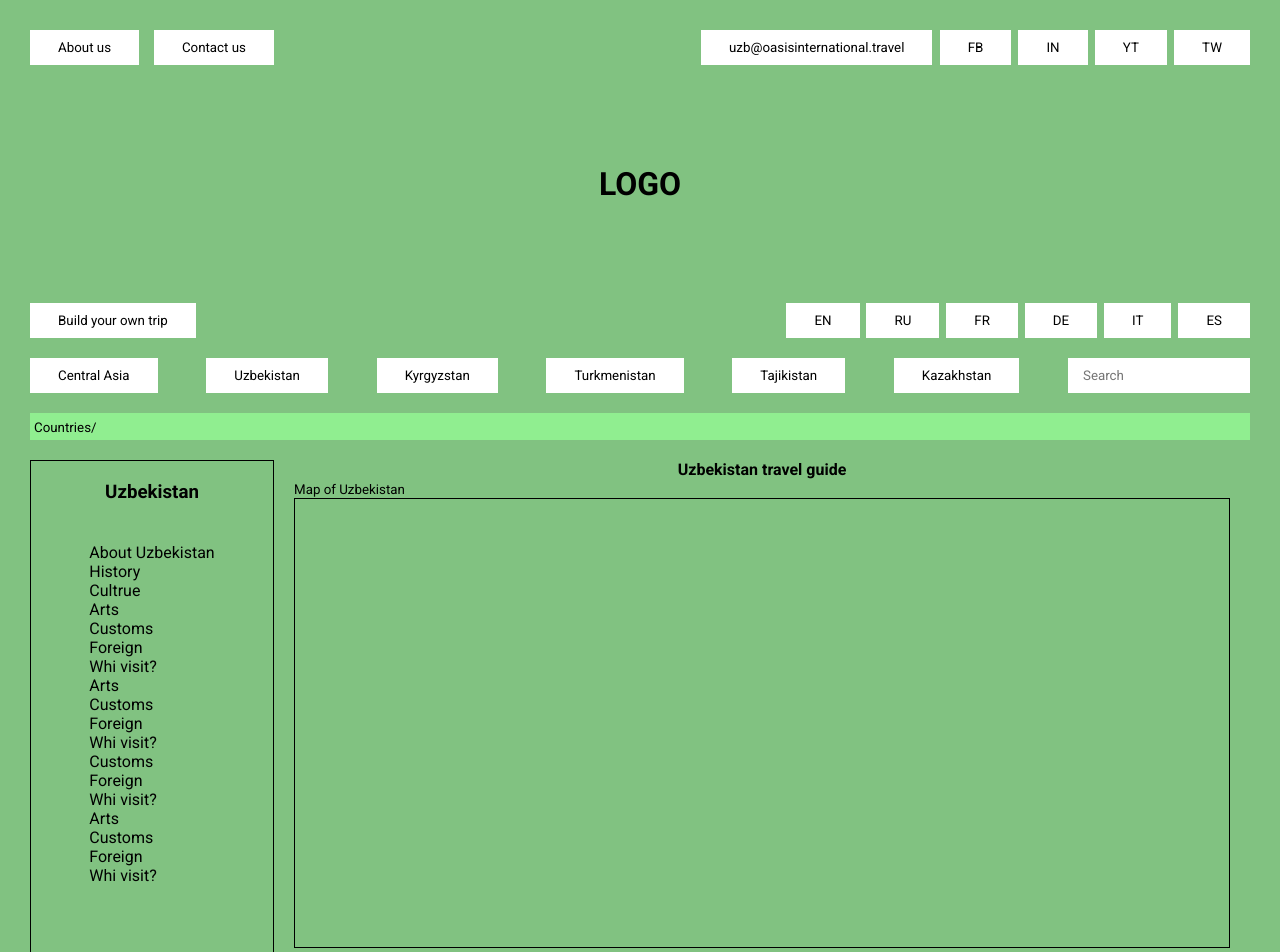
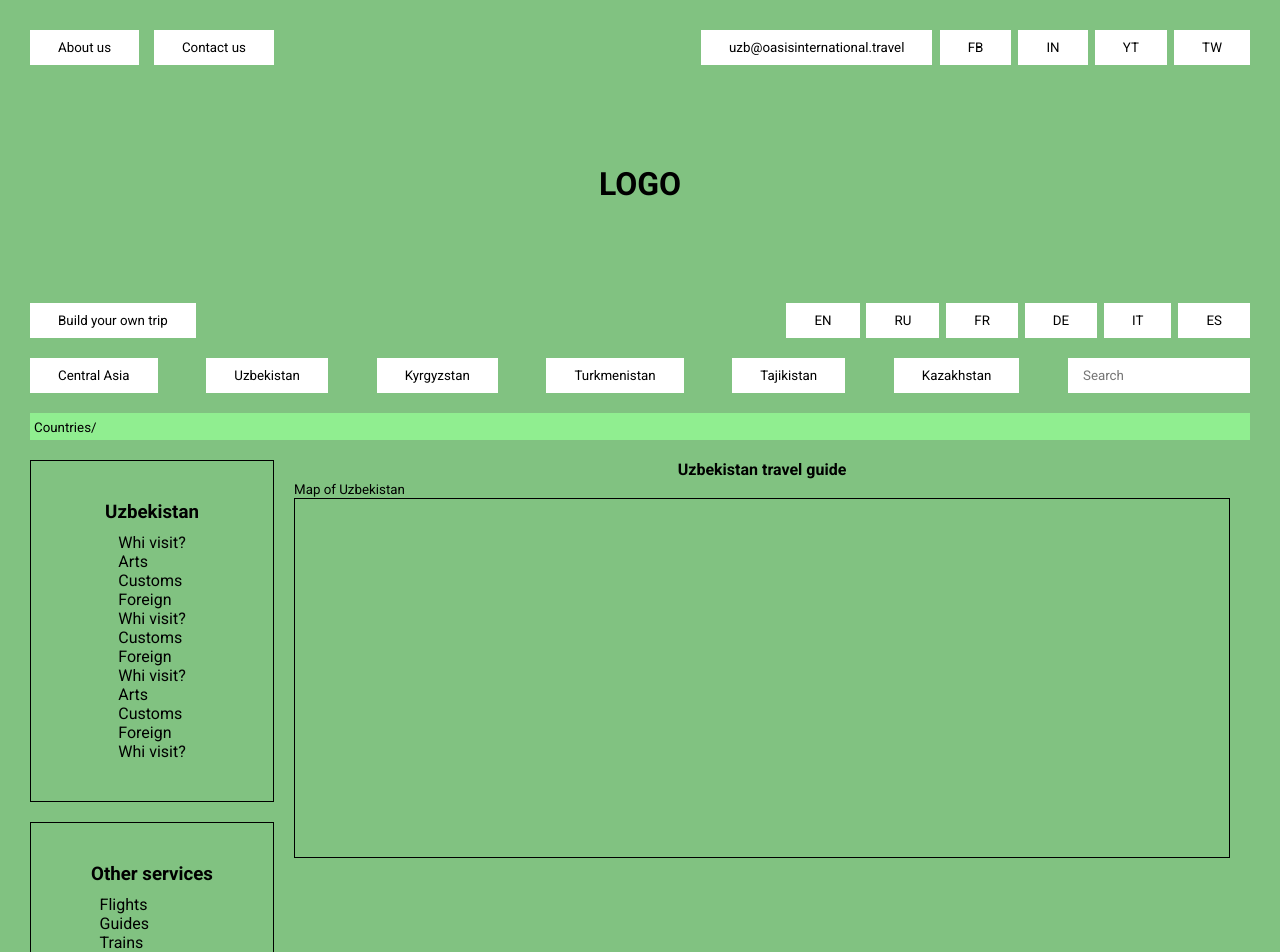
Before and after one commit to MuhriddinRavshanov/tour-agency, a React (Create React App) app: page /republics in a window 1280 px wide. Shown: the top 952 px of the page. Built offline with nearby package versions, Linux system fonts and the light colour scheme.

Commit message:
changes with sidebars and map

```diff
--- a/src/components/RepGuide/RepGuide.js
+++ b/src/components/RepGuide/RepGuide.js
@@ -1,12 +1,32 @@
 import React from 'react';
 import classes from './RepGuide.module.css';
 import RepMap from './RepMap/RepMap';
+import RepGallery from './RepSidebar/RepGallery/RepGallery';
 import RepSidebar from './RepSidebar/RepSidebar'
 
 const RepGuide = () => {
+    let Uzb = ['Whi visit?', 'Arts', 'Customs', 'Foreign', 'Whi visit?', 'Customs', 'Foreign', 'Whi visit?', 'Arts', 'Customs', 'Foreign', 'Whi visit?'];
+    let otherServices = ['Flights', 'Guides', 'Trains', 'Transportation', 'Visa'];
+    let sights = ['Tashkent', 'Samarkand', 'Bukhara', 'Khiva', 'Gijduvan', 'Shakhrisabz', 'Margilan', 'Rishtan', 'Charvak', 'Aral Sea', 'Boysun', 'Chimgan', 'Nurata', 'Termez'];
+    let covid = ['Covid updates', 'Covid measures', 'Flexible booking', 'Flexible cancellations']
+
+    let repGall = [
+        { title: 'What to pack?', content: '' },
+        { title: 'Uzbekistan photos', content: '' },
+        { title: 'Uzbekistan videos', content: '' },
+        { title: 'Uzbekistan news', content: '' },
+        { title: 'Tourist feedbacks', content: '' },
+    ]
+
     return (
         <div className={classes.RepGuide}>
-            <RepSidebar/>
+            <div className={classes.col_1}>
+                <RepSidebar title="Uzbekistan" links={Uzb}/>
+                <RepSidebar title="Other services" links={otherServices}/>
+                <RepSidebar title="Cities & Sights" links={sights}/>
+                <RepSidebar title="Covid" links={covid}/>
+                <RepGallery repGall={repGall}/>
+            </div>
             <RepMap/>
         </div>
     );
--- a/src/components/RepGuide/RepGuide.module.css
+++ b/src/components/RepGuide/RepGuide.module.css
@@ -1,5 +1,9 @@
 .RepGuide {
     width: 100%;
-    height: 500px;
     display: flex;
+    align-items: flex-start;
 }
+.col_1 {
+    width: 20%;
+    height: 100%;
+}
--- a/src/components/RepGuide/RepMap/RepMap.module.css
+++ b/src/components/RepGuide/RepMap/RepMap.module.css
@@ -1,6 +1,6 @@
 .RepMap {
     width: 80%;
-    height: 100%;
+    height: 400px;
     padding: 0 20px;
 }
 .mapContainer {
--- /dev/null
+++ b/src/components/RepGuide/RepSidebar/RepGallery/RepGallery.js
@@ -0,0 +1,23 @@
+import classes from './RepGallery.module.css'
+import React from 'react';
+
+const RepGallery = (props) => {
+    return (
+        <>
+            {
+                props.repGall.map(rGall =>
+                    <div className={classes.RepGallery}>
+                        <div className={classes.title}>
+                            <smal>
+                                <strong>{rGall.title}</strong>
+                            </smal>
+                        </div>
+                        <div className={classes.content}></div>
+                    </div>
+                )
+            }
+        </>
+    );
+};
+
+export default RepGallery;
--- /dev/null
+++ b/src/components/RepGuide/RepSidebar/RepGallery/RepGallery.module.css
@@ -0,0 +1,22 @@
+.RepGallery {
+    width: 100%;
+    height: 200px;
+    display: flex;
+    flex-direction: column;
+    margin-bottom: 20px;
+    border: 1px solid #000;
+}
+.title {
+    width: 100%;
+    height: 20%;
+    display: flex;
+    justify-content: center;
+    align-items: center;
+    border-bottom: 1px solid #000;
+}
+.content {
+    width: 100%;
+    height: 80%;
+    background-color: #fff;
+    object-fit: cover;
+}
--- a/src/components/RepGuide/RepSidebar/RepSidebar.js
+++ b/src/components/RepGuide/RepSidebar/RepSidebar.js
@@ -1,17 +1,15 @@
 import React from 'react';
 import classes from './RepSidebar.module.css';
 
-const RepSidebar = () => {
-    let array = ['About Uzbekistan', 'History', 'Cultrue', 'Arts', 'Customs', 'Foreign', 'Whi visit?', 'Arts', 'Customs', 'Foreign', 'Whi visit?', 'Customs', 'Foreign', 'Whi visit?', 'Arts', 'Customs', 'Foreign', 'Whi visit?'];
-
+const RepSidebar = (props) => {
     return (
         <div className={classes.RepSidebar}>
-            <h3 style={{marginBottom: '40px'}}>Uzbekistan</h3>
+            <h3 style={{marginBottom: '10px'}}>{props.title}</h3>
             <ul style={{listStyle: 'none'}}>
                 {
-                    array.map(arr =>
+                    props.links.map(f =>
                         <li>
-                            <a href={'#/' + arr}>{arr}</a>
+                            <a href={'#/' + f}>{f}</a>
                         </li>
                     )
                 }
--- a/src/components/RepGuide/RepSidebar/RepSidebar.module.css
+++ b/src/components/RepGuide/RepSidebar/RepSidebar.module.css
@@ -1,10 +1,10 @@
 .RepSidebar {
-    width: 20%;
-    height: 100%;
+    width: 100%;
     border: 1px solid #000;
     display: flex;
     justify-content: flex-start;
     align-items: center;
     flex-direction: column;
-    padding: 20px 0 0;
+    padding: 40px 0;
+    margin-bottom: 20px;
 }
```
Also changed, not shown: 2 other files (tests, documents, lock files or other folders).
